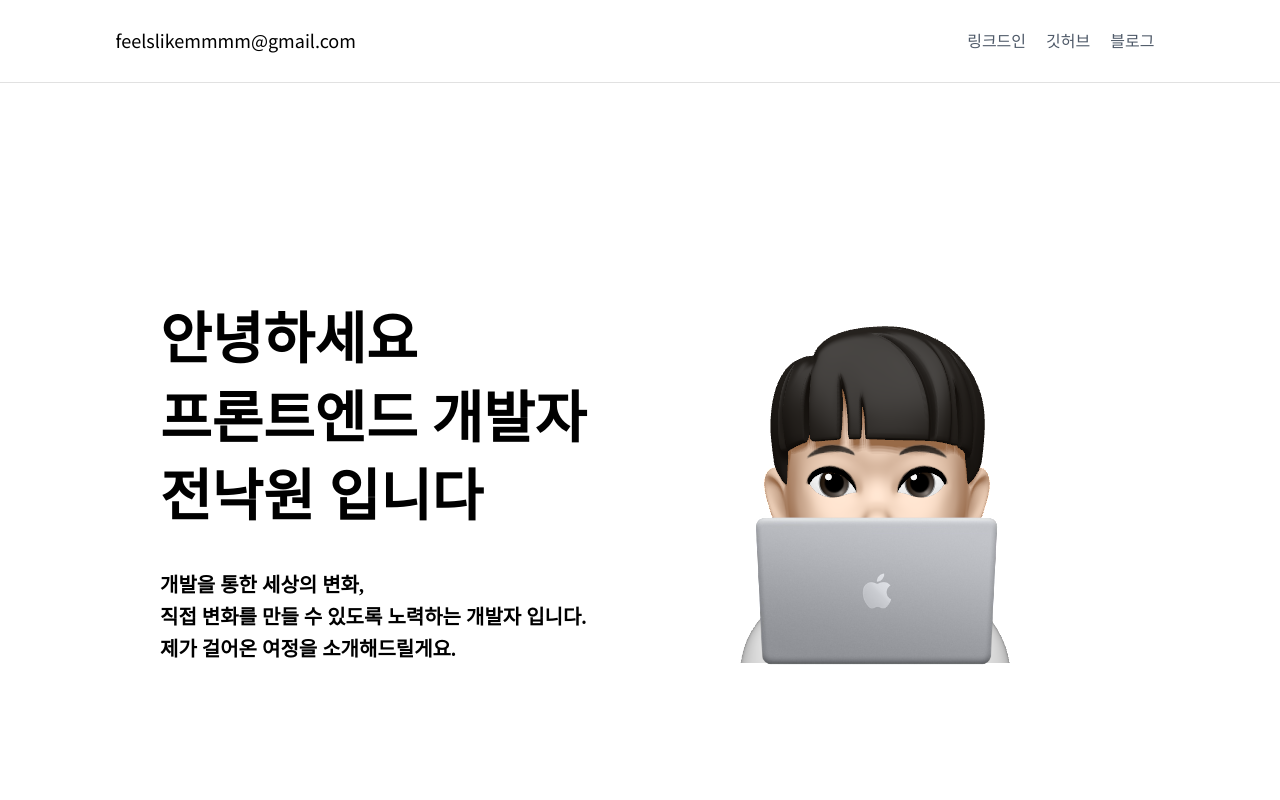
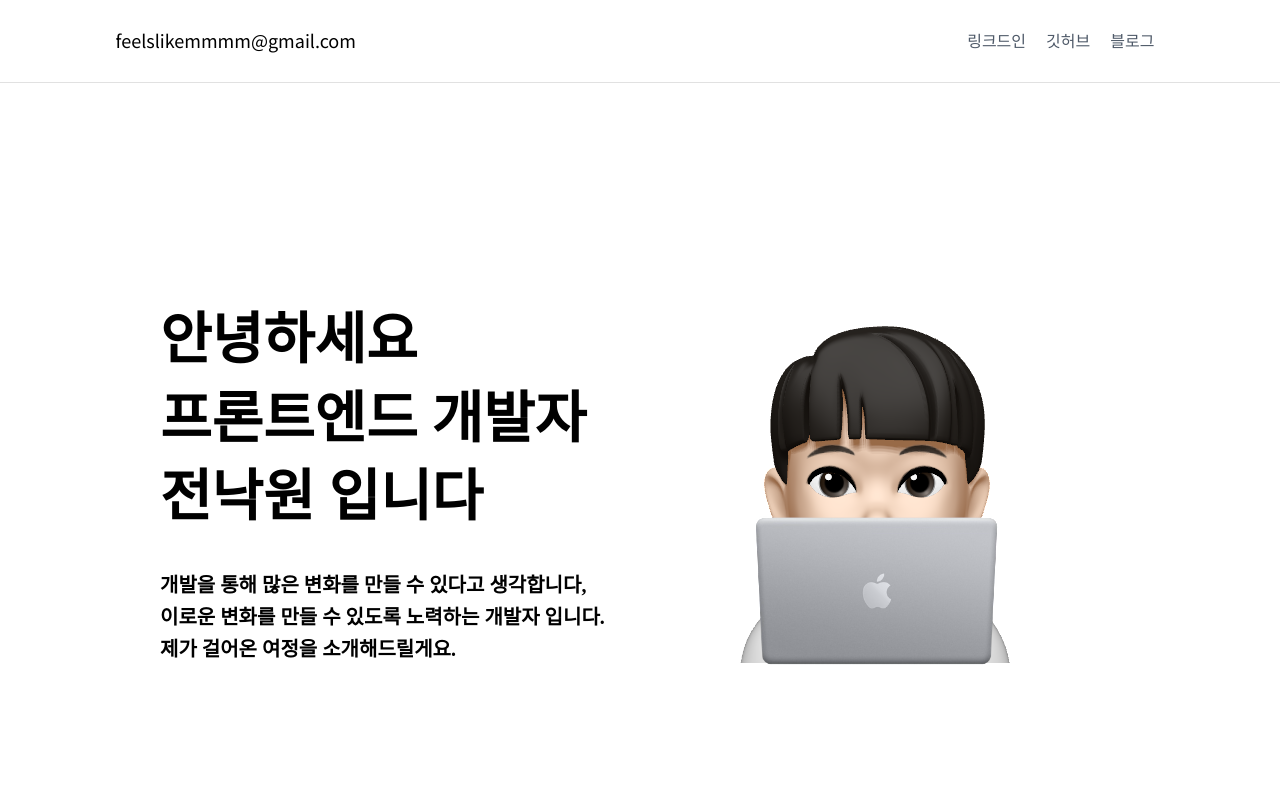
Before and after one commit to feelslikemmmm/portfolio-site, a React (Create React App) app: page /#/ in a window 1280 px wide. Shown: the top 800 px of the page. Built offline with nearby package versions, Linux system fonts and the light colour scheme.

Commit message:
feat: update myself

```diff
--- a/src/components/myself/Left.tsx
+++ b/src/components/myself/Left.tsx
@@ -9,8 +9,8 @@ const Left = () => {
         전낙원 입니다
       </h2>
       <h2 className={styled.description}>
-        개발을 통한 세상의 변화, <br />
-        직접 변화를 만들 수 있도록 노력하는 개발자 입니다.
+        개발을 통해 많은 변화를 만들 수 있다고 생각합니다, <br />
+        이로운 변화를 만들 수 있도록 노력하는 개발자 입니다.
         <br />
         제가 걸어온 여정을 소개해드릴게요.
       </h2>
```
